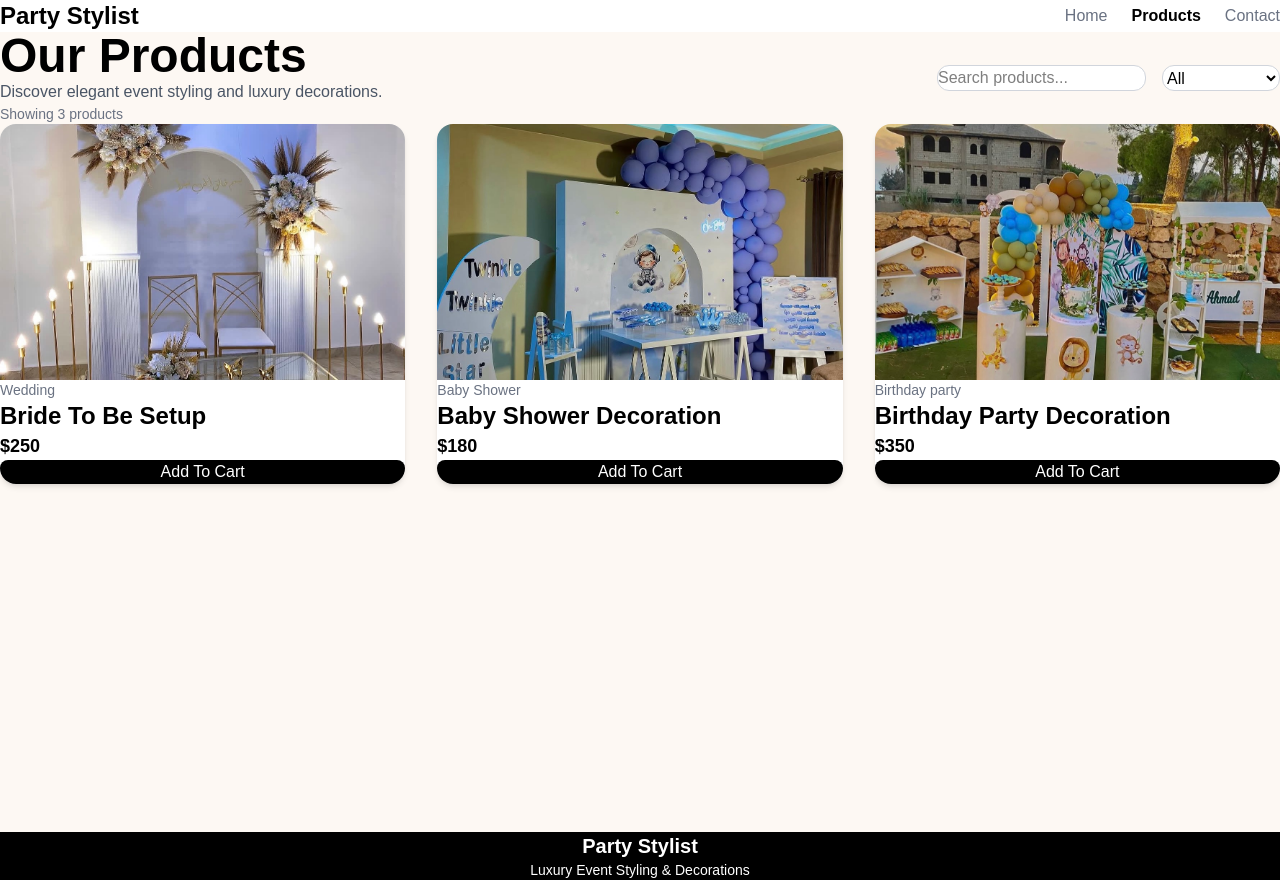
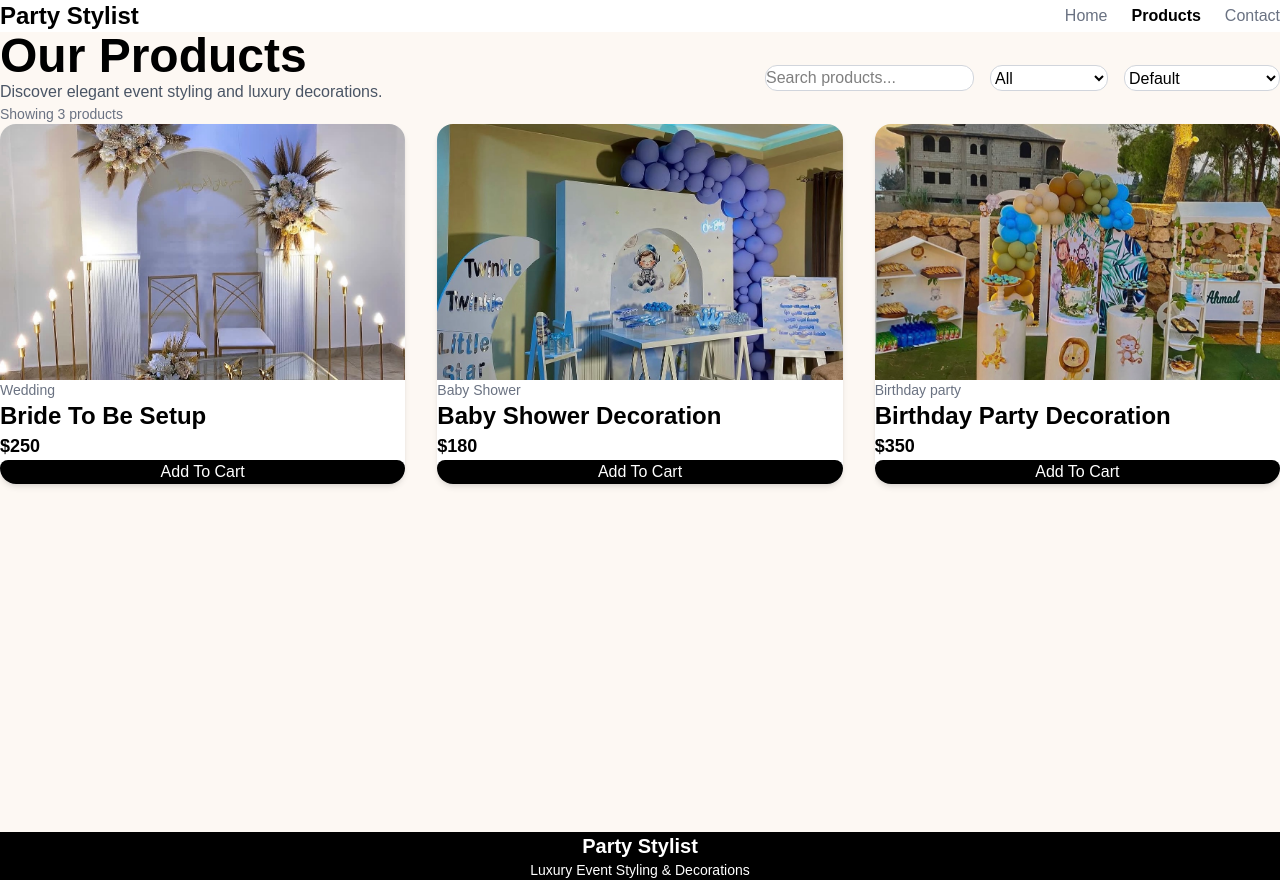
Before and after one commit to maya-said/party-stylist-project, a React (Vite) app: page /products in a window 1280 px wide. Built offline with nearby package versions, Linux system fonts and the light colour scheme.

Commit message:
add products sorting system

```diff
--- a/src/pages/ProductsPage.tsx
+++ b/src/pages/ProductsPage.tsx
@@ -11,8 +11,12 @@ const ProductsPage = () => {
   // Category State
   const [selectedCategory, setSelectedCategory] = useState("All");
 
+  // Sort State
+  const [sortOption, setSortOption] = useState("default");
+
   // Filter Products
-  const filteredProducts = products.filter((product) => {
+  const filteredProducts = products
+    .filter((product) => {
 
       const matchesSearch =
         product.title
@@ -24,6 +28,22 @@ const ProductsPage = () => {
         product.category === selectedCategory;
 
       return matchesSearch && matchesCategory;
+    })
+
+    .sort((a, b) => {
+
+      const priceA = Number(a.price.replace("$", ""));
+      const priceB = Number(b.price.replace("$", ""));
+
+      if (sortOption === "lowToHigh") {
+        return priceA - priceB;
+      }
+
+      if (sortOption === "highToLow") {
+        return priceB - priceA;
+      }
+
+      return 0;
     });
 
   return (
@@ -89,6 +109,29 @@ const ProductsPage = () => {
 
           </select>
 
+          {/* Sort Select */}
+          <select
+            value={sortOption}
+            onChange={(event) =>
+              setSortOption(event.target.value)
+            }
+            className="border border-gray-300 bg-white px-5 py-3 rounded-xl outline-none focus:ring-2 focus:ring-black transition"
+          >
+
+            <option value="default">
+              Default
+            </option>
+
+            <option value="lowToHigh">
+              Price: Low To High
+            </option>
+
+            <option value="highToLow">
+              Price: High To Low
+            </option>
+
+          </select>
+
         </div>
 
       </div>
```
Lines whose indentation alone changed are shown as unchanged.
